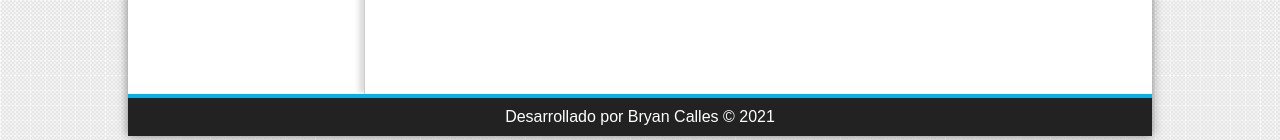
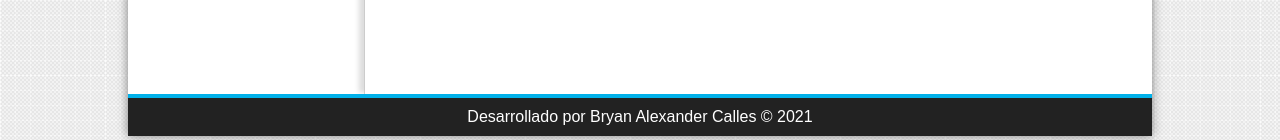
Before and after one commit to BryanAlex-tech/tiendaCamiseta, a PHP site: page /master_php/index_maqueta.php in a window 1280 px wide. Shown: the part 660-800 px from the top of the page. Run offline with PHP 8.4, Linux system fonts and the light colour scheme; some libraries are stand-ins or nearby versions.

Commit message:
agregando copyright

```diff
--- a/index_maqueta.php
+++ b/index_maqueta.php
@@ -91,7 +91,7 @@
 
             <!--PIE DE PAGINA-->
             <footer id="footer">
-                <p>Desarrollado por Bryan Calles &copy; <?= date('Y') ?></p>
+                <p>Desarrollado por Bryan Alexander Calles &copy; <?= date('Y') ?></p>
             </footer>
 
         </div>
```
